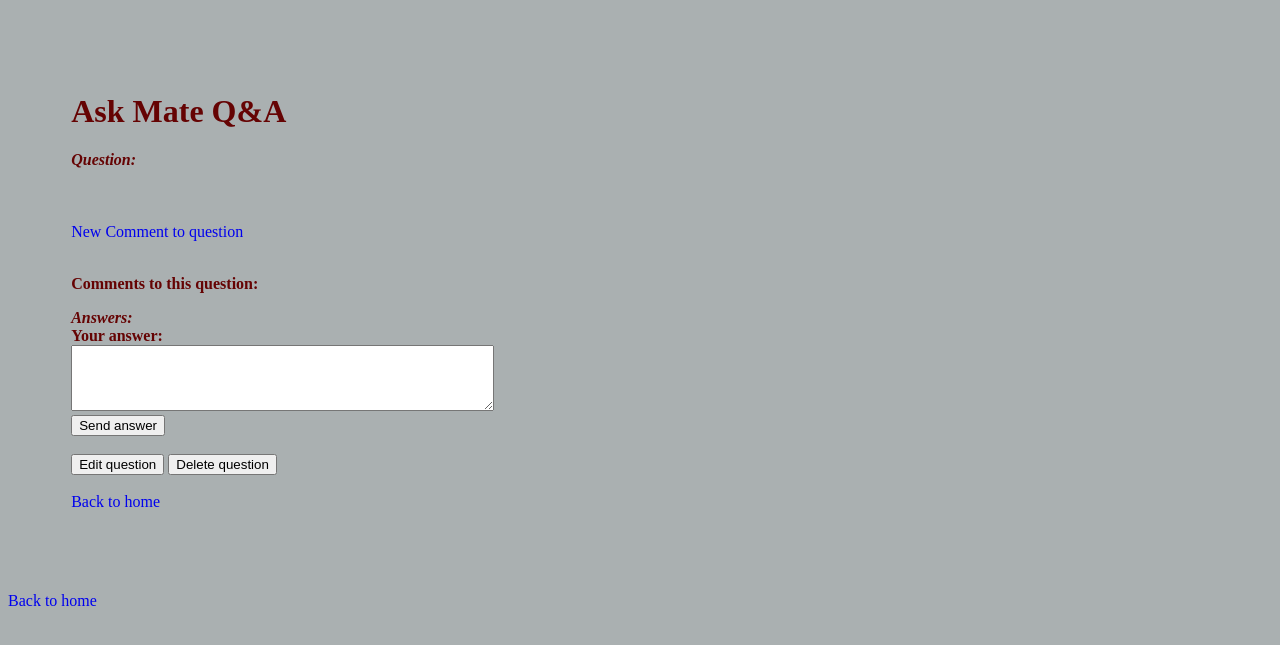
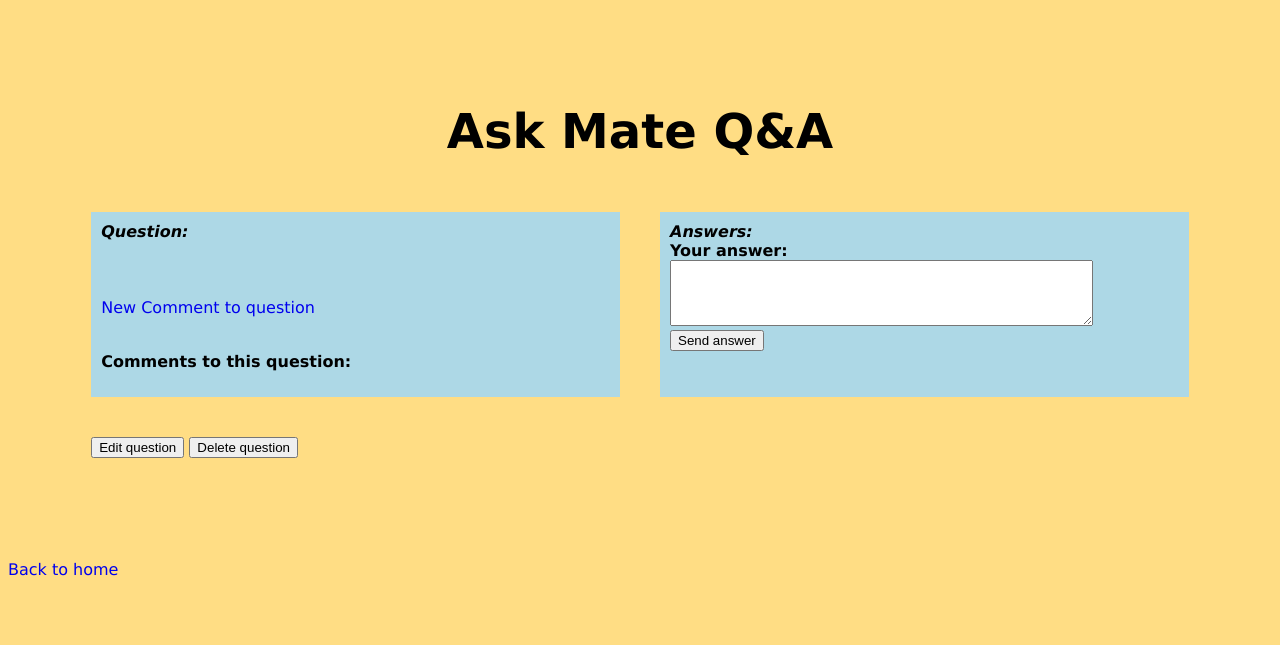
Before and after one commit to jsonfly/ask-mate-sprnt2, a Flask app: template templates/question_id.html in a window 1280 px wide. Shown: the top 645 px of the page. Run offline with Flask 2, Linux system fonts and the light colour scheme; the template is opened without the code that fills it, so the values that code supplies are empty.

Commit message:
működik megoldottam nélkületek megint megint megint

```diff
--- a/static/css/main.css
+++ b/static/css/main.css
@@ -1,6 +1,7 @@
 body {
-    background-color: #aab0b1;
-    color: #650303;
+    background-color: #ffdd84;
+    color: #000000 ;
+    font-family: 'Lucida Grande', 'Lucida Sans Unicode', 'Geneva', 'Verdana', sans-serif;
 }
 
 .content-wrapper {
@@ -14,16 +15,16 @@ tfoot {
 }
 
 tbody {
-    background-color: #a5b381;
+    background-color: lightblue;
 }
 
 table {
     border-collapse: collapse;
     border: 2px solid rgb(200, 200, 200);
     letter-spacing: 1px;
-    font-family: sans-serif;
     font-size: 1rem;
     color: #010110;
+    font-family: 'Lucida Grande', 'Lucida Sans Unicode', 'Geneva', 'Verdana', sans-serif
 }
 td,
 th {
@@ -33,6 +34,29 @@ th {
 
 a:link {
     text-decoration: none;
+}
+
+.wrapper {
+    display: flex;
+}
+#header-title {
+    text-align: center;
+    font-size: 3rem;
+}
+.question-block {
+    flex: 1;
+    margin: 20px;
+    padding: 10px;
+    background-color: lightblue;
+}
+.answer-block {
+    flex: 1;
+    margin: 20px;
+    padding: 10px;
+    background-color: lightblue;
+}
+.buttons {
+    margin: 20px;
 }
 
 a:visited {
@@ -53,17 +77,3 @@ a:visited {
 .d {
     display: block;
 }
-
-
-
-span.question-block {
-    display: inline-block;
-    width: 50%;
-}
-span.answer-block {
-    display: inline-block;
-    width: 50%;
-}
-.wrapper {
-    display: inline;
-}
--- a/templates/landing.html
+++ b/templates/landing.html
@@ -3,11 +3,12 @@
 
 {% block content %}
 <body>
+    <h1>Questions</h1>
 <form method="POST">
     <input type="text" name="search_text">
     <input type="submit" value="Search">
 </form>
-    <h1>Questions</h1>
+    <br>
 <table>
     <thead>
     <tr>
--- a/templates/question_id.html
+++ b/templates/question_id.html
@@ -9,7 +9,7 @@
 
 {% block content %}
 <div class="wrapper">
-<span class="question-block">
+<div class="question-block">
     <strong><em>Question:</em></strong><br><br>
     <strong>{{ title }}</strong>
     {{ message }}
@@ -19,8 +19,8 @@
     {% for comment in comments_questions %}
     <p>{{ comment.message }}</p>
     {% endfor %}
-</span>
-<span class="answer-block">
+</div>
+<div class="answer-block">
     <strong><em>Answers:</em></strong><br>
 
     {% for answer in answers %}
@@ -53,11 +53,12 @@
         <strong><label for="comment">Your answer:</label></strong><br>
         <textarea rows="4" cols="50" required name="comment"></textarea><br>
         <input type="submit" name='btn' value="Send answer"><br><br>
-
+</div>
+</div>
+<div class="buttons">
     </form>
     <form method="POST"><input type="submit" name='btn' value="Edit question">
         <input type="submit" name='btn' value="Delete question"></form>
-</span>
 </div>
 
 {#    <a href="{{  url_for('add_answer_comment',question_id= question_id) }}"> New Comment to answer</a> <br> <br>#}
@@ -68,5 +69,4 @@
 {#        {% endif %}#}
 {#    {% endfor %}#}
 </body>
-    {% include 'footer.html' %}
 {% endblock %}
```
